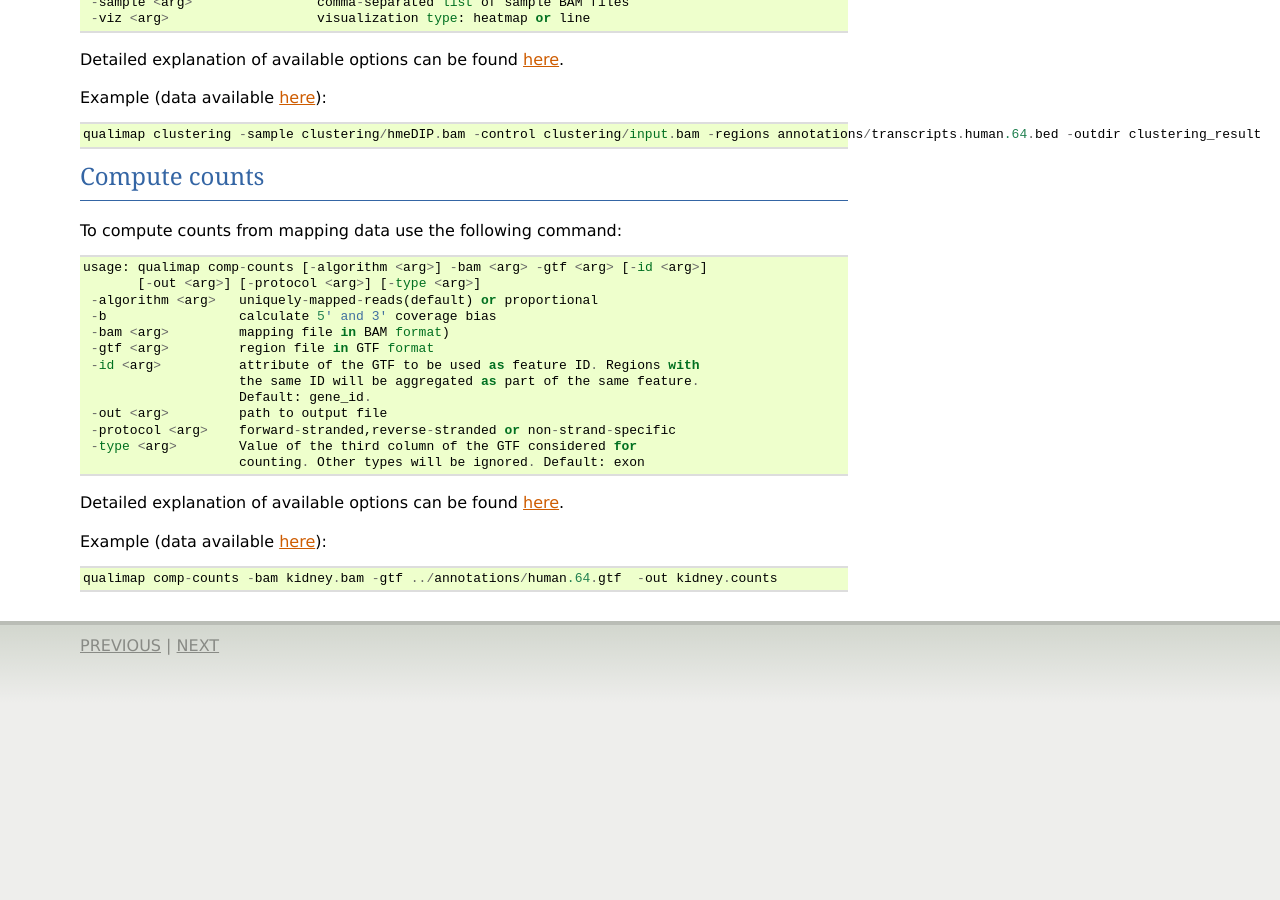
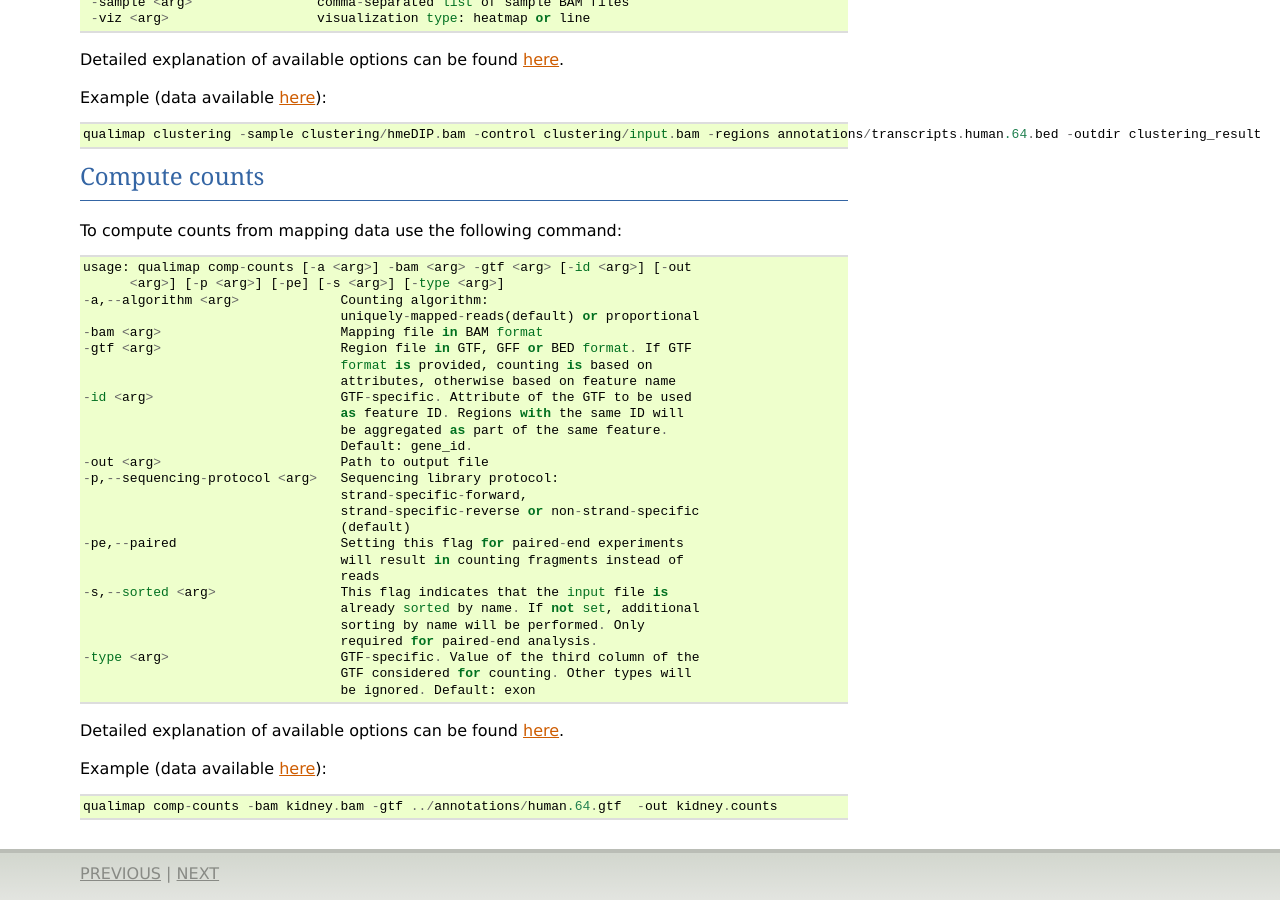
Before and after one commit to scchess/Qualimap, a Sphinx documentation site: the page built from doc/command_line.rst, in a window 1280 px wide and 900 px high, scrolled down 3651 px. Built offline with Sphinx 7.4.7, drawn with Linux system fonts in a browser that asks for light colours; before the commit the page ends 4376 px from its top, so only the background shows below that.

Commit message:
Update command line docs

```diff
--- a/doc/command_line.rst
+++ b/doc/command_line.rst
@@ -220,20 +220,33 @@ Compute counts
 
 To compute counts from mapping data use the following command::
 
-    usage: qualimap comp-counts [-algorithm <arg>] -bam <arg> -gtf <arg> [-id <arg>]
-           [-out <arg>] [-protocol <arg>] [-type <arg>]
-     -algorithm <arg>   uniquely-mapped-reads(default) or proportional
-     -b                 calculate 5' and 3' coverage bias
-     -bam <arg>         mapping file in BAM format)
-     -gtf <arg>         region file in GTF format
-     -id <arg>          attribute of the GTF to be used as feature ID. Regions with
-                        the same ID will be aggregated as part of the same feature.
-                        Default: gene_id.
-     -out <arg>         path to output file
-     -protocol <arg>    forward-stranded,reverse-stranded or non-strand-specific
-     -type <arg>        Value of the third column of the GTF considered for
-                        counting. Other types will be ignored. Default: exon
-
+ usage: qualimap comp-counts [-a <arg>] -bam <arg> -gtf <arg> [-id <arg>] [-out
+       <arg>] [-p <arg>] [-pe] [-s <arg>] [-type <arg>]
+ -a,--algorithm <arg>             Counting algorithm:
+                                  uniquely-mapped-reads(default) or proportional
+ -bam <arg>                       Mapping file in BAM format
+ -gtf <arg>                       Region file in GTF, GFF or BED format. If GTF
+                                  format is provided, counting is based on
+                                  attributes, otherwise based on feature name
+ -id <arg>                        GTF-specific. Attribute of the GTF to be used
+                                  as feature ID. Regions with the same ID will
+                                  be aggregated as part of the same feature.
+                                  Default: gene_id.
+ -out <arg>                       Path to output file
+ -p,--sequencing-protocol <arg>   Sequencing library protocol:
+                                  strand-specific-forward,
+                                  strand-specific-reverse or non-strand-specific
+                                  (default)
+ -pe,--paired                     Setting this flag for paired-end experiments
+                                  will result in counting fragments instead of
+                                  reads
+ -s,--sorted <arg>                This flag indicates that the input file is
+                                  already sorted by name. If not set, additional
+                                  sorting by name will be performed. Only
+                                  required for paired-end analysis.
+ -type <arg>                      GTF-specific. Value of the third column of the
+                                  GTF considered for counting. Other types will
+                                  be ignored. Default: exon
 
 | Detailed explanation of available options can be found :ref:`here<compute-counts>`.
 
```
